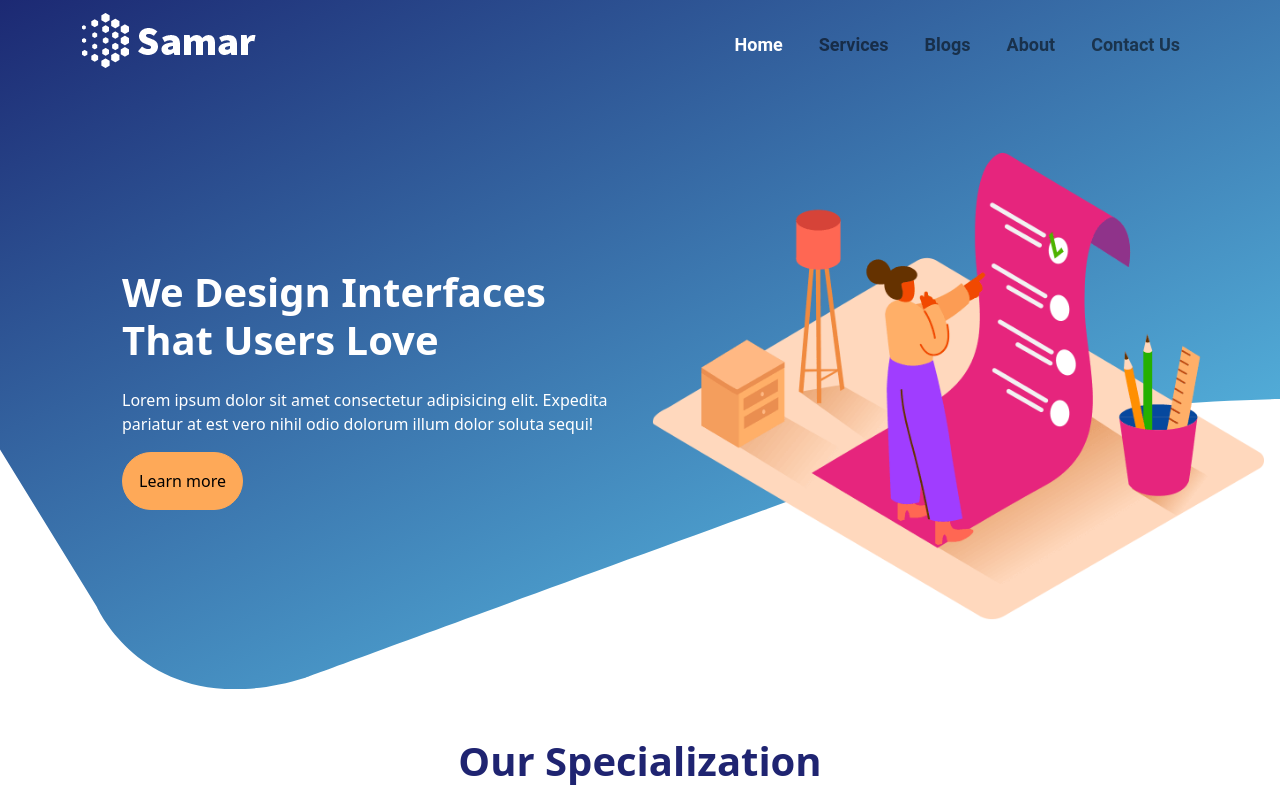
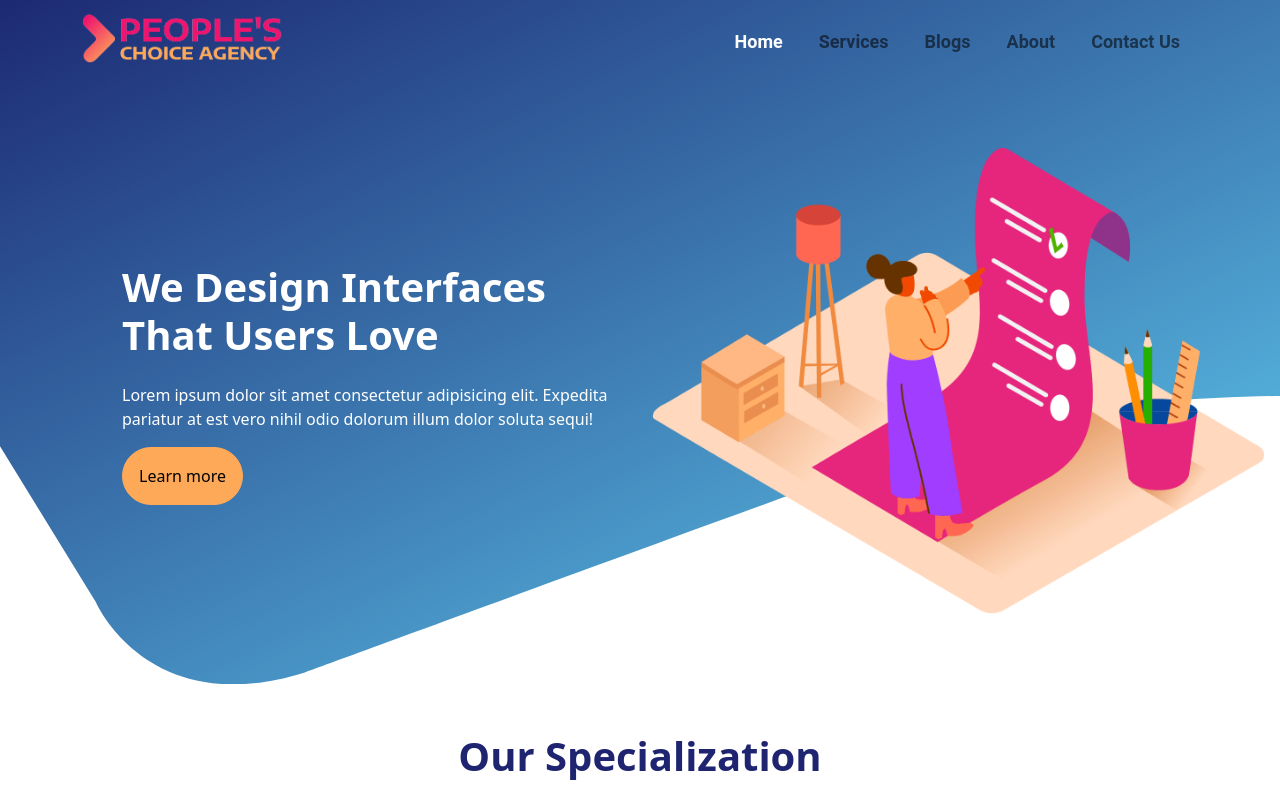
Before and after one commit to mdYeasin2001/people-choice-agency-client, a Next.js app: page / in a window 1280 px wide. Shown: the top 798 px of the page. Built offline with nearby package versions, Linux system fonts and the light colour scheme.

Commit message:
change logo & head favicon

```diff
--- a/components/common/HeaderNav.js
+++ b/components/common/HeaderNav.js
@@ -1,14 +1,14 @@
 import React from "react";
 import Image from 'next/image';
 import { Container, Nav, Navbar, NavbarBrand, NavLink } from "react-bootstrap"
-import Logo from '../../assets/images/image01.png'
+import Logo from '../../public/people-choice-agency-logo.png'
 
 const HeaderNav = () => {
   return (
     <div>
       <Navbar expand="lg" className="navbar-light sticky-top">
         <Container>
-          <NavbarBrand to="/home"><Image src={Logo} alt="PeopleChoice Agency"/></NavbarBrand>
+          <NavbarBrand style={{width: '200px'}} to="/home"><Image src={Logo} alt="PeopleChoice Agency"/></NavbarBrand>
           <Navbar.Toggle
             aria-controls="basic-navbar-nav"
             className="nav_toggle"
--- a/pages/_app.js
+++ b/pages/_app.js
@@ -1,7 +1,22 @@
+import Head from 'next/head'
 import '../scss/main.scss';
+import HeaderNav from '../components/common/HeaderNav';
+import { useRouter } from 'next/dist/client/router';
 
 function MyApp({ Component, pageProps }) {
-  return <Component {...pageProps} />
+  const router = useRouter();
+  return <>
+    <Head>
+      <title>People choice agency</title>
+      <meta name="description" content="Generated by create next app" />
+      <link rel="icon" href="/favicon.png" />
+    </Head>
+    {
+      router.pathname !== '/' &&
+      <HeaderNav />
+    }
+    <Component {...pageProps} />
+  </>
 }
 
 export default MyApp
--- a/pages/index.js
+++ b/pages/index.js
@@ -15,7 +15,7 @@ export default function Home() {
       <Head>
         <title>People choice agency client</title>
         <meta name="description" content="Generated by create next app" />
-        <link rel="icon" href="/favicon.ico" />
+        <link rel="icon" href="/favicon.png" />
       </Head>
       <Header />
       {/* Banner */}
```
Also changed, not shown: public/favicon.png (added), public/people-choice-agency-logo.png (added).
